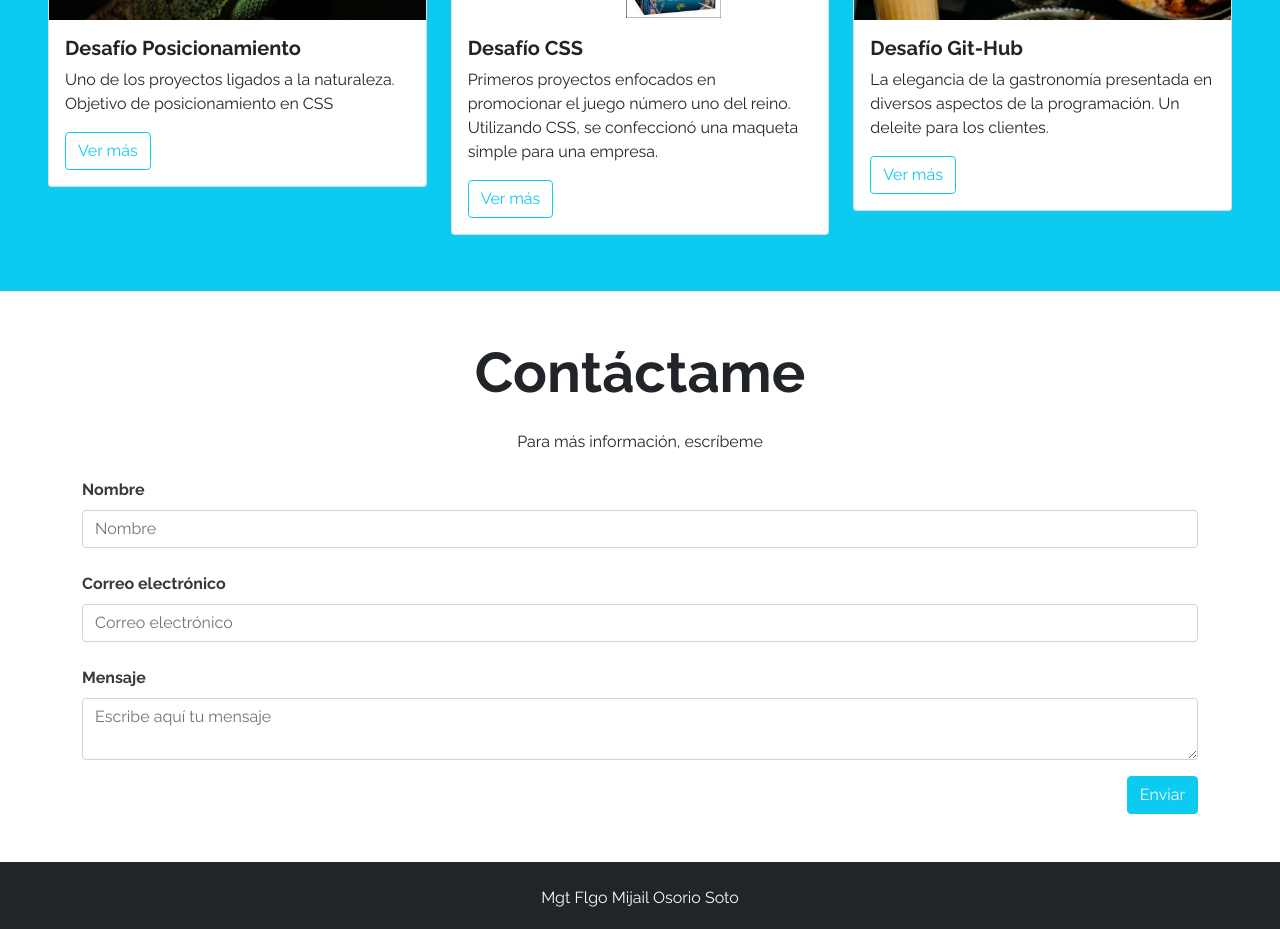
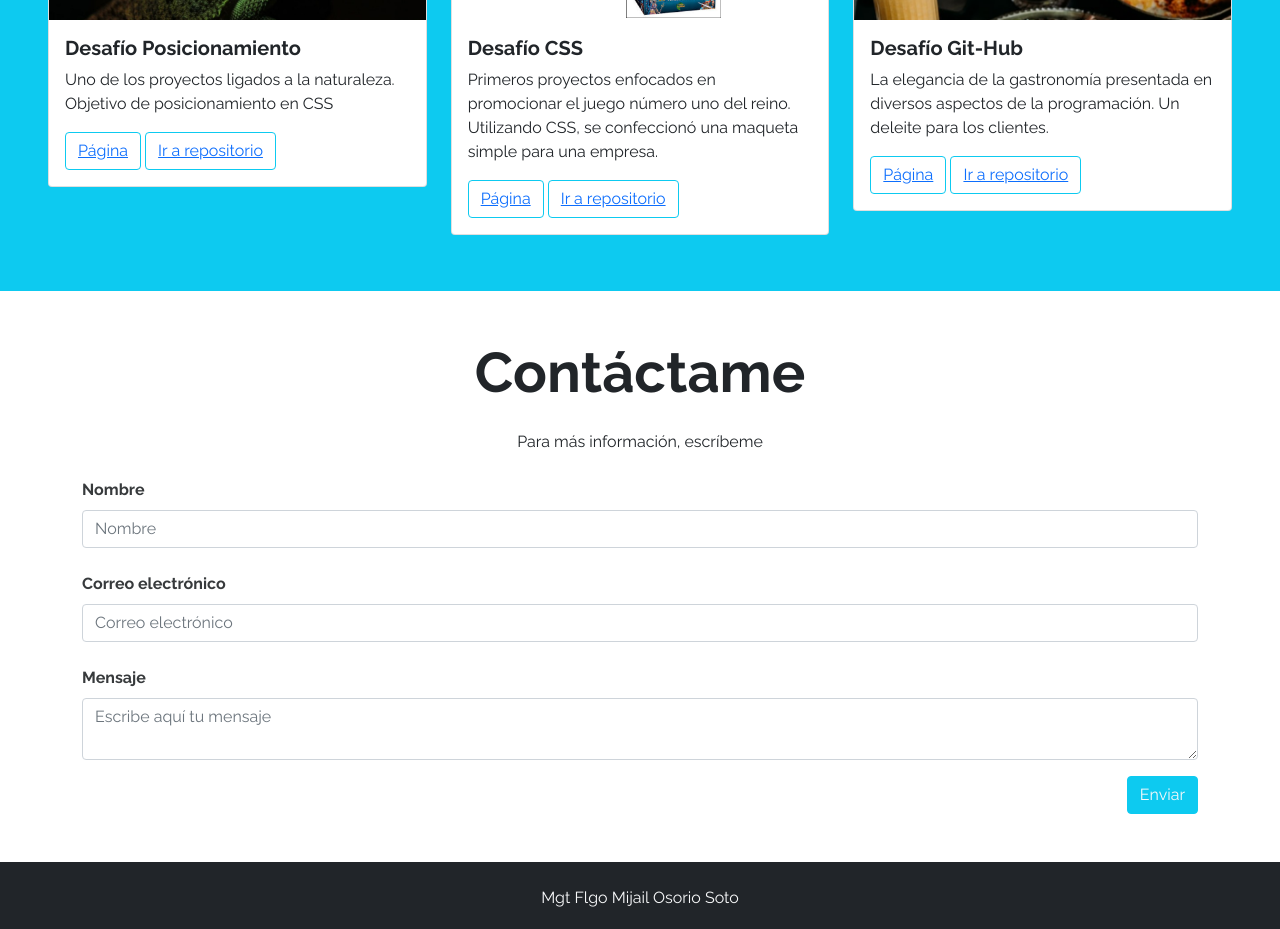
Before and after one commit to Mija208/mija208.github.io, a plain HTML site: page index.html in a window 1280 px wide. Shown: the part 1240-2169 px from the top of the page. Drawn offline with nearby package versions, Linux system fonts and the light colour scheme.

Commit message:
se agrego los link de repositorio y pages

```diff
--- a/index.html
+++ b/index.html
@@ -107,7 +107,11 @@
                             Uno de los proyectos ligados a la naturaleza. Objetivo de posicionamiento en CSS
                         </p>
                         <button type="button" class="btn btn-outline-info">
-                            Ver más
+                            <a href="https://mija208.github.io/desafio-posicionamiento/" target="_blank">Página</a>
+                        </button>
+
+                        <button type="button" class="btn btn-outline-info">
+                            <a href="https://github.com/Mija208/desafio-posicionamiento" target="_blank">Ir a repositorio</a>
                         </button>
                     </div>
                 </div>
@@ -121,7 +125,11 @@
                             Primeros proyectos enfocados en promocionar el juego número uno del reino. Utilizando CSS, se confeccionó una maqueta simple para una empresa.
                         </p>
                         <button type="button" class="btn btn-outline-info">
-                            Ver más
+                            <a href="https://mija208.github.io/desafio-css/" target="_blank">Página</a>
+                        </button>
+
+                        <button type="button" class="btn btn-outline-info">
+                            <a href="https://github.com/Mija208/desafio-css" target="_blank">Ir a repositorio</a>
                         </button>
                     </div>
                 </div>
@@ -136,7 +144,11 @@
 
                         </p>
                         <button type="button" class="btn btn-outline-info">
-                            Ver más
+                            <a href="https://mija208.github.io/Des.github5/" target="_blank">Página</a>
+                        </button>
+
+                        <button type="button" class="btn btn-outline-info">
+                            <a href="https://github.com/Mija208/Des.github5" target="_blank">Ir a repositorio</a>
                         </button>
                     </div>
                 </div>
```
